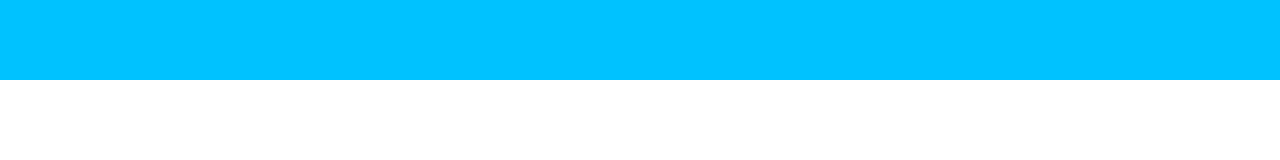
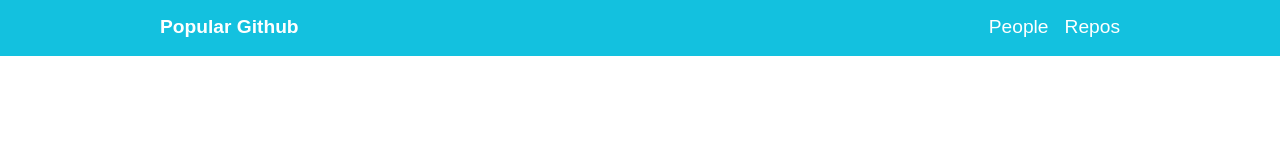
Before and after one commit to joshswl/02-box-model, a plain HTML site: page index.html in a window 1280 px wide. Shown: the top 160 px of the page. Drawn offline with Linux system fonts and the light colour scheme.

Commit message:
nav bar complete

```diff
--- a/index.html
+++ b/index.html
@@ -8,16 +8,26 @@
     <link rel="stylesheet" href="styles/app.css">
   </head>
   <body>
-    <header class="navbar">
-      <div class="nav__left">
-        <title class="right-text">Popular Github</title>
-      </div>
-      </div class="nav right">
-        <title class="left-text">People</title>
-      </div>
-    </header>
-    <main class="section">
-      <div class="container">
+    <div class="app">
+      <nav class="app__nav">
+        <div class="container">
+          <div class="top-nav">
+            <h1 class="top-nav__left">Popular Github</h1>
+
+            <div class="top-nav__left">
+              <ul class="nav-list">
+                <li class="nav-list__item">
+                  <a class="nav-list__link" href="#welcome">People</a>
+                </li>
+                <li class="nav-list__item">
+                  <a class="nav-list__link" href="#about">Repos</a>
+                </li>
+              </ul>
+            </div>
+          </div>
+        </div>
+      </nav>
+      <div class="container2">
         <div class="grid">
           <article class="grid__item">
             <div class"profile">
@@ -45,7 +55,7 @@
           </article>
         </div>
       </div>
-    </main>
+    </div>
   </body>
 
 </html>
--- a/styles/app.css
+++ b/styles/app.css
@@ -13,10 +13,59 @@ ul {
   box-sizing: border-box;
 }
 
-.navbar {
-  width:100%;
-  height: 10vh;
-  background: #00c2ff;
+
+.app {
+
+}
+
+.app__nav {
+  background: #13c1df;
+  color: white;
+  height: 3.5rem;
+  padding: 1rem;
+}
+
+.app__content {
+  flex-grow: 0;
+}
+
+.container {
+  max-width: 60rem;
+  margin: 0 auto;
+}
+
+.top-nav {
+  display: flex;
+  justify-content: space-between;
+}
+
+.top-nav__left {
+  margin: 0;
+
+  font-size: 1.2rem;
+  font-weight: bold;
+}
+
+.nav-list {
+  display: flex;
+  margin: 0 -0.5rem;
+
+  font-size: 1.2rem;
+  font-weight: 300rem;
+}
+
+.nav-list__item {
+  margin: 0 0.5rem;
+}
+
+.nav-list__link {
+  color: inherit;
+  font-weight: normal;
+  text-decoration: none;
+}
+
+.container2 {
+  padding: 6rem;
 }
 
 .left-text {
@@ -31,10 +80,6 @@ ul {
 
 .section {
   background: #ffffff;
-}
-
-.container {
-  padding: 6rem;
 }
 
 .grid {
```
